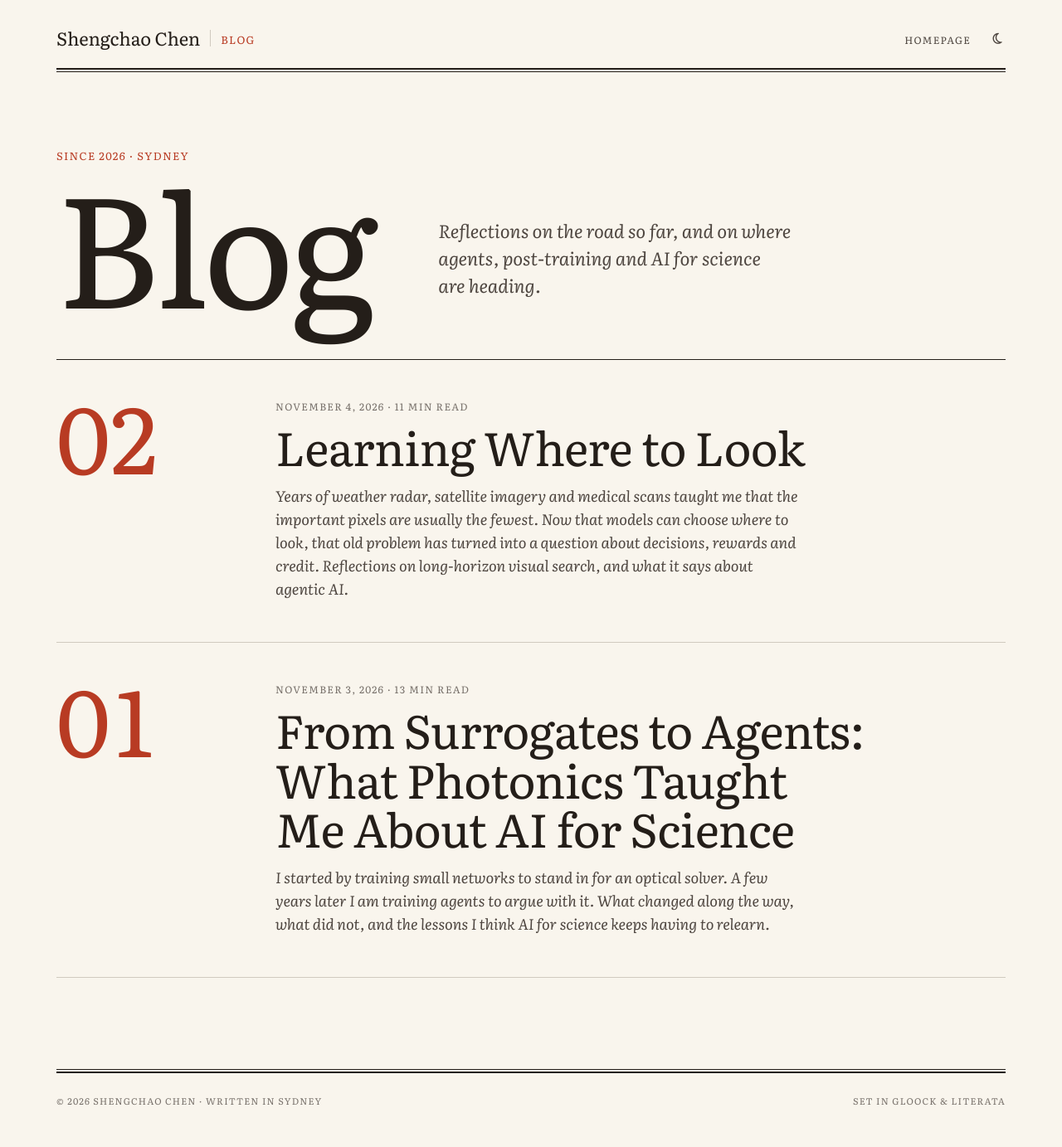
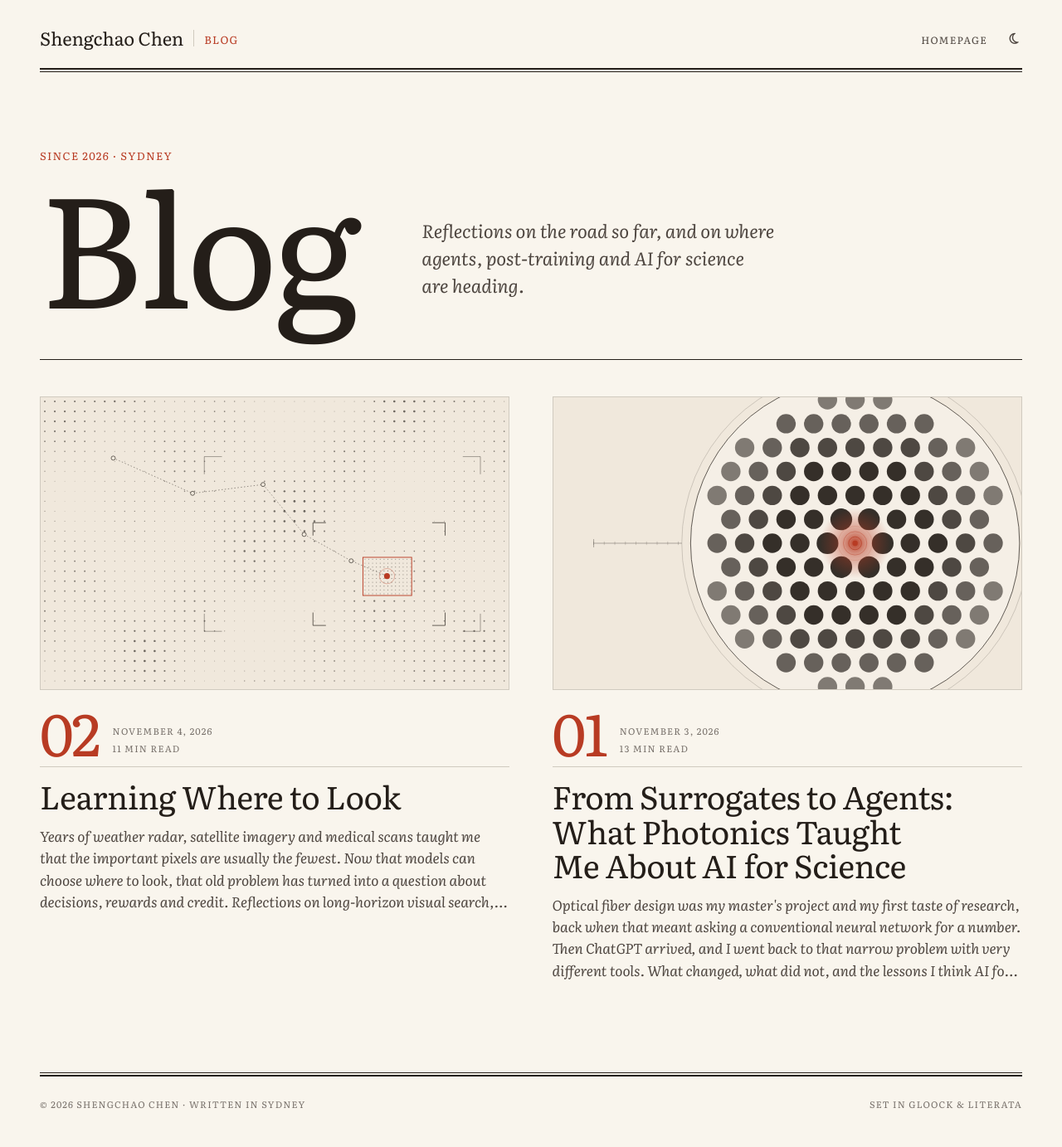
Before and after one commit to shengchaochen82/shengchaochen82.github.io, a Jekyll site: the page built from blog.md, in a window 1280 px wide. Shown: the whole page at 83% size. Built offline with Jekyll 4.4.1, drawn with Linux system fonts in a browser that asks for light colours; some web fonts are replaced.

Commit message:
Blog: adaptive grid index with covers, post covers, and revised openings
Co-Authored-By: Claude Opus 5.5 <noreply@anthropic.com>

```diff
--- /dev/null
+++ b/_includes/post_cover.html
@@ -0,0 +1,14 @@
+{% comment %}
+  Cover art for a post. Front matter options:
+    cover: name.svg        -> inline SVG from _includes/covers/ (follows light/dark theme)
+    cover_image: /path.jpg -> any raster image, with cover_alt for its description
+{% endcomment %}
+{% assign p = include.post %}
+{% if p.cover_image %}
+<img src="{{ p.cover_image | relative_url }}" alt="{{ p.cover_alt | default: '' | escape }}" loading="{{ include.loading | default: 'lazy' }}" decoding="async">
+{% elsif p.cover %}
+{% capture cover_path %}covers/{{ p.cover }}{% endcapture %}
+{% include {{ cover_path }} %}
+{% else %}
+<div class="cover-fallback" aria-hidden="true"><span>{{ p.title | slice: 0 }}</span></div>
+{% endif %}
--- a/_layouts/blog.html
+++ b/_layouts/blog.html
@@ -58,6 +58,7 @@
           </p>
           <h1>{{ page.title }}</h1>
           {% if page.description %}<p class="essay-dek">{{ page.description }}</p>{% endif %}
+          <figure class="essay-cover">{% include post_cover.html post=page loading="eager" %}</figure>
           <p class="essay-byline">By <span class="essay-author">{{ site.title }}</span> · <span class="nowrap">{{ page.date | date: "%b %-d, %Y" }}</span> · <span class="nowrap">{{ minutes }} min read</span></p>
         </header>
 
--- a/_posts/2026-11-03-from-surrogates-to-agents.md
+++ b/_posts/2026-11-03-from-surrogates-to-agents.md
@@ -1,14 +1,15 @@
 ---
 title: "From Surrogates to Agents: What Photonics Taught Me About AI for Science"
-description: "I started by training small networks to stand in for an optical solver. A few years later I am training agents to argue with it. What changed along the way, what did not, and the lessons I think AI for science keeps having to relearn."
+description: "Optical fiber design was my master's project and my first taste of research, back when that meant asking a conventional neural network for a number. Then ChatGPT arrived, and I went back to that narrow problem with very different tools. What changed, what did not, and the lessons I think AI for science keeps having to relearn."
 tags: [AI for science, agents, reflections]
+cover: surrogates-to-agents.svg
 ---
 
-For most of my research life, I have been trying to teach a computer to design an optical fiber.
+Optical fiber design was the first research problem I ever worked on. It was my master's project, and like most master's projects it was narrow: take a photonic crystal fiber and use a neural network to predict how it behaves. At the time, that was what machine learning for science meant in practice. You trained a conventional network on simulated data and asked it for a number.
 
-It sounds like a narrow ambition, and in one sense it is. But the same problem has followed me through three different eras of machine learning, and each time the tools changed, the problem looked different. Looking back, the fiber has been less a research topic than a lens: a small, well-understood corner of physics in which I could watch what AI for science actually gets right, and what it keeps getting wrong.
+Then ChatGPT arrived, and within a year the world around that narrow problem had changed beyond recognition. Models that could read, write and reason in natural language were suddenly everywhere. I found myself going back to the problem I had started with and asking a different question. Not how to predict a fiber faster, but whether these new models could help design one, and whether they could make me see an old, small field in a new way.
 
-This post is an attempt to write that down. It is not a survey and it is not a summary of my papers. It is closer to a field journal: what I believed at each stage, what turned out to be wrong, and the lessons that I think apply well beyond photonics.
+That return trip taught me more than the original project did. The fiber turned out to be a good lens: a small, well-understood corner of physics in which I could see what AI for science gets right, and what it keeps getting wrong.
 
 ## The problem that would not go away
 
@@ -18,13 +19,13 @@ The physics is not mysterious. Maxwell's equations describe it completely, and a
 
 That gap, between a world we can simulate and a design we need to find, is the shape of most problems in science and engineering. Proteins, catalysts, antennas, metamaterials and batteries all have it. Photonics is just a particularly clean version: the physics is trusted, the simulator is good, and the targets are numbers you can write down.
 
-So the question that has run through all my work is simple to state. **How do we get from a simulator we trust to a design we want?**
+So the question that has stayed with me since that first project is simple to state. **How do we get from a simulator we trust to a design we want?**
 
 ## The first era: make the simulator faster
 
-My first instinct, and the field's, was to make the forward direction cheap.
+In my master's work, the instinct, mine and the field's, was to make the forward direction cheap.
 
-If a finite-element simulation takes minutes, train a neural network on thousands of simulated examples and let it predict the answer in milliseconds. That is what my early papers did. We trained networks to estimate the optical properties of suspended-core and photonic crystal fibers from their geometry, and to read out sensor signals, turning raw spectra from fiber gratings and interferometers into the temperature or strain that produced them. The surrogate models worked. They were fast, they were accurate inside the range they were trained on, and they made a nice figure: the solver on one side, the network on the other, nearly identical curves.
+If a finite-element simulation takes minutes, train a neural network on thousands of simulated examples and let it predict the answer in milliseconds. That is what my master's work did. We trained networks to estimate the optical properties of suspended-core and photonic crystal fibers from their geometry, and to read out sensor signals, turning raw spectra from fiber gratings and interferometers into the temperature or strain that produced them. The surrogate models worked. They were fast, they were accurate inside the range they were trained on, and they made a nice figure: the solver on one side, the network on the other, nearly identical curves.
 
 And yet they did not change how fibers were designed.
 
@@ -32,7 +33,7 @@ It took me a while to understand why. A faster forward model is a better tool fo
 
 There was a second, quieter problem. Surrogates are only as good as the simulated data they learn from, and that data covers a small, hand-chosen slice of the design space. Step outside it, which is exactly what a designer looking for something new wants to do, and the predictions degrade without telling you.
 
-The lesson I took from this era is one I now repeat to students:
+With a few years of distance, I can put the lesson into words, and it is one I now repeat to students:
 
 **A faster answer to the wrong question is still the wrong question.**
 
@@ -52,15 +53,15 @@ The second lesson took longer to sink in. Even when the optimized design was gen
 
 That is not a statement about interpretability as a nice-to-have. It is practical. Scientists build on each other's designs, and you can only build on what you understand.
 
-## The third era: language enters the loop
+## The third era: ChatGPT changes the question
 
-The arrival of large language models changed the shape of the problem in a way I did not anticipate.
+When I came back to fibers after ChatGPT, the question I kept returning to was whether a language model could rethink a field that had only ever asked neural networks for numbers.
 
-My first serious encounter was through a question that seemed almost sideways: can a language model understand structured scientific data? Fiber sensing produces spectra, geometry tables and parameter sweeps, data that is neither natural language nor a typical image. Building a model that could read and reason over that kind of data, the work that became PCF-LLM, convinced me of something I had underestimated.
+My first attempt came through a question that seemed almost sideways: can a language model understand structured scientific data? Fiber sensing produces spectra, geometry tables and parameter sweeps, data that is neither natural language nor a typical image. Building a model that could read and reason over that kind of data, the work that became PCF-LLM, convinced me of something I had underestimated.
 
 Much of the expertise that makes a human designer fast is linguistic. It lives in heuristics that people say to each other: the first ring of holes does most of the work in shaping the mode; if the dispersion is too steep, try a smaller pitch; larger air-filling fractions confine light better but are harder to draw. None of this is written as an equation. It is passed between people in conversation, in lab meetings, in the margins of theses. The surrogate models could not use it. The optimizers could not use it. A language model, in principle, can.
 
-That reframed the whole problem for me. For years, I had been trying to replace the parts of design that were slow. The parts that were hard, the judgement and the intuition and the reasons, had been left out entirely, because there was no way to represent them. Language turned out to be that representation.
+That reframed the whole problem for me. In my master's work, I had been trying to replace the parts of design that were slow. The parts that were hard, the judgement and the intuition and the reasons, had been left out entirely, because there was no way to represent them. Language turned out to be that representation.
 
 **The knowledge that was hardest to encode was the knowledge that lived in words.**
 
--- a/assets/css/blog.css
+++ b/assets/css/blog.css
@@ -14,11 +14,13 @@
   --accent: oklch(0.53 0.165 33);
   --accent-line: oklch(0.53 0.165 33 / 0.45);
   --selection: oklch(0.88 0.06 55);
+  --cover-bg: oklch(0.935 0.018 80);
+  --cover-glass: oklch(0.955 0.014 82);
 
   --display: "Gloock", "Literata", Georgia, serif;
   --text: "Literata", Georgia, "Times New Roman", serif;
 
-  --wide: 1240px;
+  --wide: 1360px;
   --measure: 700px;
   --rail: 250px;
   --gutter: clamp(20px, 5vw, 48px);
@@ -37,6 +39,8 @@
     --accent: oklch(0.72 0.13 42);
     --accent-line: oklch(0.72 0.13 42 / 0.5);
     --selection: oklch(0.40 0.06 45);
+    --cover-bg: oklch(0.245 0.009 60);
+    --cover-glass: oklch(0.225 0.008 60);
   }
 }
 
@@ -51,6 +55,8 @@
   --accent: oklch(0.72 0.13 42);
   --accent-line: oklch(0.72 0.13 42 / 0.5);
   --selection: oklch(0.40 0.06 45);
+  --cover-bg: oklch(0.245 0.009 60);
+  --cover-glass: oklch(0.225 0.008 60);
 }
 
 /* ---------- base ---------- */
@@ -112,7 +118,6 @@ button:focus-visible {
 .masthead-section,
 .masthead-link,
 .index-kicker,
-.entry-meta,
 .essay-strap,
 .essay-byline,
 .essay-filed,
@@ -257,57 +262,104 @@ main::before {
   text-wrap: pretty;
 }
 
-.essay-list {
+/* ---------- post grid ---------- */
+
+.post-grid {
   list-style: none;
   margin: 0;
-  padding: 0;
+  padding: clamp(28px, 4vw, 44px) 0 0;
   border-top: 1px solid var(--ink);
+  display: grid;
+  grid-template-columns: repeat(auto-fit, minmax(min(100%, 440px), 1fr));
+  gap: clamp(48px, 6vw, 72px) clamp(32px, 4vw, 56px);
 }
 
-.essay-list li {
+.card {
+  min-width: 0;
+}
+
+.card-link {
+  display: flex;
+  flex-direction: column;
+  height: 100%;
+  text-decoration: none;
+}
+
+.card-cover {
+  display: block;
+  aspect-ratio: 16 / 10;
+  overflow: hidden;
+  background: var(--cover-bg);
+  outline: 1px solid var(--rule);
+  outline-offset: -1px;
+}
+
+.card-cover > svg,
+.card-cover > img,
+.essay-cover > svg,
+.essay-cover > img {
+  display: block;
+  width: 100%;
+  height: 100%;
+  object-fit: cover;
+  transition-property: transform;
+  transition-duration: 700ms;
+  transition-timing-function: var(--ease);
+}
+
+.cover-fallback {
+  display: flex;
+  align-items: center;
+  justify-content: center;
+  width: 100%;
+  height: 100%;
+  font-family: var(--display);
+  font-size: 160px;
+  color: var(--accent);
+}
+
+.card-body {
+  display: block;
+  padding-top: 22px;
+}
+
+.card-head {
+  display: flex;
+  align-items: flex-end;
+  gap: 16px;
+  margin-bottom: 14px;
+  padding-bottom: 14px;
   border-bottom: 1px solid var(--rule);
 }
 
-.entry {
-  display: grid;
-  grid-template-columns: minmax(96px, 220px) minmax(0, 1fr);
-  gap: 0 clamp(20px, 4vw, 44px);
-  padding: clamp(28px, 4vw, 44px) 0 clamp(32px, 4.5vw, 50px);
-  text-decoration: none;
+.card-no {
+  font-family: var(--display);
+  font-size: clamp(52px, 5.5vw, 72px);
+  line-height: 0.8;
+  letter-spacing: -0.03em;
+  color: var(--accent);
+  font-variant-numeric: lining-nums;
 }
 
-.entry-no {
-  font-family: var(--display);
-  font-size: clamp(64px, 9.5vw, 112px);
-  line-height: 0.82;
-  letter-spacing: -0.04em;
-  color: var(--accent);
-  font-variant-numeric: tabular-nums lining-nums;
+.card-meta {
+  display: block;
+  color: var(--ink-faint);
+  font-size: 16px;
+  line-height: 1.3;
+  font-variant-caps: all-small-caps;
+  letter-spacing: 0.07em;
 }
 
-.entry-body {
-  display: block;
-  min-width: 0;
-}
-
-.entry-meta {
-  display: block;
-  margin-bottom: 10px;
-  color: var(--ink-faint);
-  font-size: 17px;
-  line-height: 1.2;
-}
-
-.entry-title {
+.card-title {
   display: block;
   font-family: var(--display);
-  font-size: clamp(32px, 4.4vw, 58px);
-  line-height: 1.06;
+  font-size: clamp(30px, 3vw, 42px);
+  line-height: 1.08;
   letter-spacing: -0.012em;
   text-wrap: balance;
 }
 
-.entry-title > span {
+.card-title > span {
   background-image: linear-gradient(var(--accent), var(--accent));
   background-repeat: no-repeat;
   background-position: 0 92%;
@@ -317,25 +369,66 @@ main::before {
   transition-timing-function: var(--ease);
 }
 
-.entry-dek {
-  display: block;
-  max-width: 62ch;
-  margin-top: 16px;
+.card-dek {
+  display: -webkit-box;
+  -webkit-box-orient: vertical;
+  -webkit-line-clamp: 4;
+  overflow: hidden;
+  max-width: 60ch;
+  margin-top: 14px;
   color: var(--ink-soft);
-  font-size: 18px;
+  font-size: 17px;
   font-style: italic;
   line-height: 1.55;
   text-wrap: pretty;
 }
 
 @media (hover: hover) {
-  .entry:hover .entry-title > span {
+  .card-link:hover .card-cover > svg,
+  .card-link:hover .card-cover > img {
+    transform: scale(1.03);
+  }
+
+  .card-link:hover .card-title > span {
     background-size: 100% 2px;
   }
 }
 
-.entry:focus-visible .entry-title > span {
+.card-link:focus-visible .card-title > span {
   background-size: 100% 2px;
+}
+
+/* the newest post spans the row when the grid would otherwise leave a gap */
+@media (min-width: 980px) {
+  .card--feature {
+    grid-column: 1 / -1;
+  }
+
+  .card--feature .card-link {
+    display: grid;
+    grid-template-columns: minmax(0, 7fr) minmax(0, 5fr);
+    column-gap: clamp(32px, 4vw, 56px);
+    align-items: end;
+  }
+
+  .card--feature .card-body {
+    padding-top: 0;
+  }
+
+  .card--feature .card-title {
+    font-size: clamp(38px, 3.8vw, 56px);
+  }
+}
+
+/* ---------- post cover ---------- */
+
+.essay-cover {
+  margin: clamp(30px, 4vw, 44px) 0 0;
+  aspect-ratio: 21 / 9;
+  overflow: hidden;
+  background: var(--cover-bg);
+  outline: 1px solid var(--rule);
+  outline-offset: -1px;
 }
 
 .index-empty {
@@ -848,16 +941,8 @@ main::before {
     font-size: 16px;
   }
 
-  .entry {
-    grid-template-columns: 1fr;
-  }
-
-  .entry-no {
-    margin-bottom: 14px;
-  }
-
-  .entry-dek {
-    font-size: 17px;
+  .essay-cover {
+    aspect-ratio: 4 / 3;
   }
 
   .prose h2 {
@@ -885,7 +970,9 @@ main::before {
 }
 
 @media (prefers-reduced-motion: reduce) {
-  .entry-title > span,
+  .card-title > span,
+  .card-cover > svg,
+  .card-cover > img,
   .masthead-link,
   .theme-toggle,
   .prose a,
--- a/blog.md
+++ b/blog.md
@@ -12,18 +12,23 @@ description: Reflections by Shengchao Chen on agents, post-training, AI for scie
 </section>
 
 {% if site.posts.size > 0 %}
-<ol class="essay-list" reversed>
+{% assign total = site.posts.size %}
+{% assign odd = total | modulo: 2 %}
+<ol class="post-grid" reversed>
   {% for post in site.posts %}
-  {% assign n = site.posts.size | minus: forloop.index0 %}
+  {% assign n = total | minus: forloop.index0 %}
   {% assign words = post.content | strip_html | number_of_words %}
   {% assign minutes = words | divided_by: 220 | plus: 1 %}
-  <li>
-    <a class="entry" href="{{ post.url | relative_url }}">
-      <span class="entry-no" aria-hidden="true">{% if n < 10 %}0{% endif %}{{ n }}</span>
-      <span class="entry-body">
-        <span class="entry-meta"><time datetime="{{ post.date | date_to_xmlschema }}">{{ post.date | date: "%B %-d, %Y" }}</time> · {{ minutes }} min read</span>
-        <span class="entry-title"><span>{{ post.title }}</span></span>
-        {% if post.description %}<span class="entry-dek">{{ post.description }}</span>{% endif %}
+  <li class="card{% if forloop.first and total > 2 and odd == 1 %} card--feature{% endif %}">
+    <a class="card-link" href="{{ post.url | relative_url }}">
+      <span class="card-cover">{% include post_cover.html post=post %}</span>
+      <span class="card-body">
+        <span class="card-head">
+          <span class="card-no" aria-hidden="true">{% if n < 10 %}0{% endif %}{{ n }}</span>
+          <span class="card-meta"><time datetime="{{ post.date | date_to_xmlschema }}">{{ post.date | date: "%B %-d, %Y" }}</time><br>{{ minutes }} min read</span>
+        </span>
+        <span class="card-title"><span>{{ post.title }}</span></span>
+        {% if post.description %}<span class="card-dek">{{ post.description }}</span>{% endif %}
       </span>
     </a>
   </li>
```
Also changed, not shown: _posts/2026-11-04-learning-where-to-look.md (+4 -5 lines), _includes/covers/learning-where-to-look.svg (added), _includes/covers/surrogates-to-agents.svg (added).
